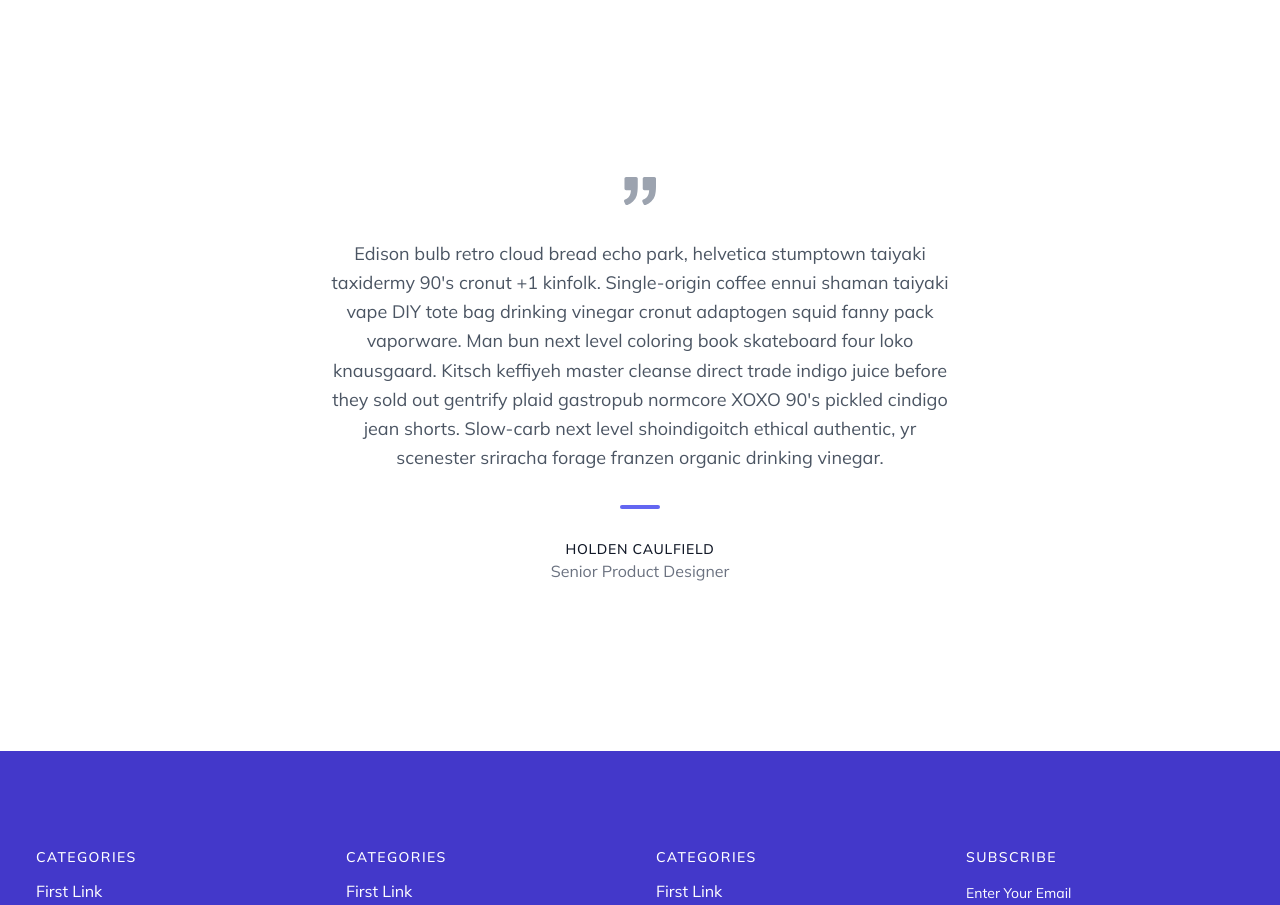
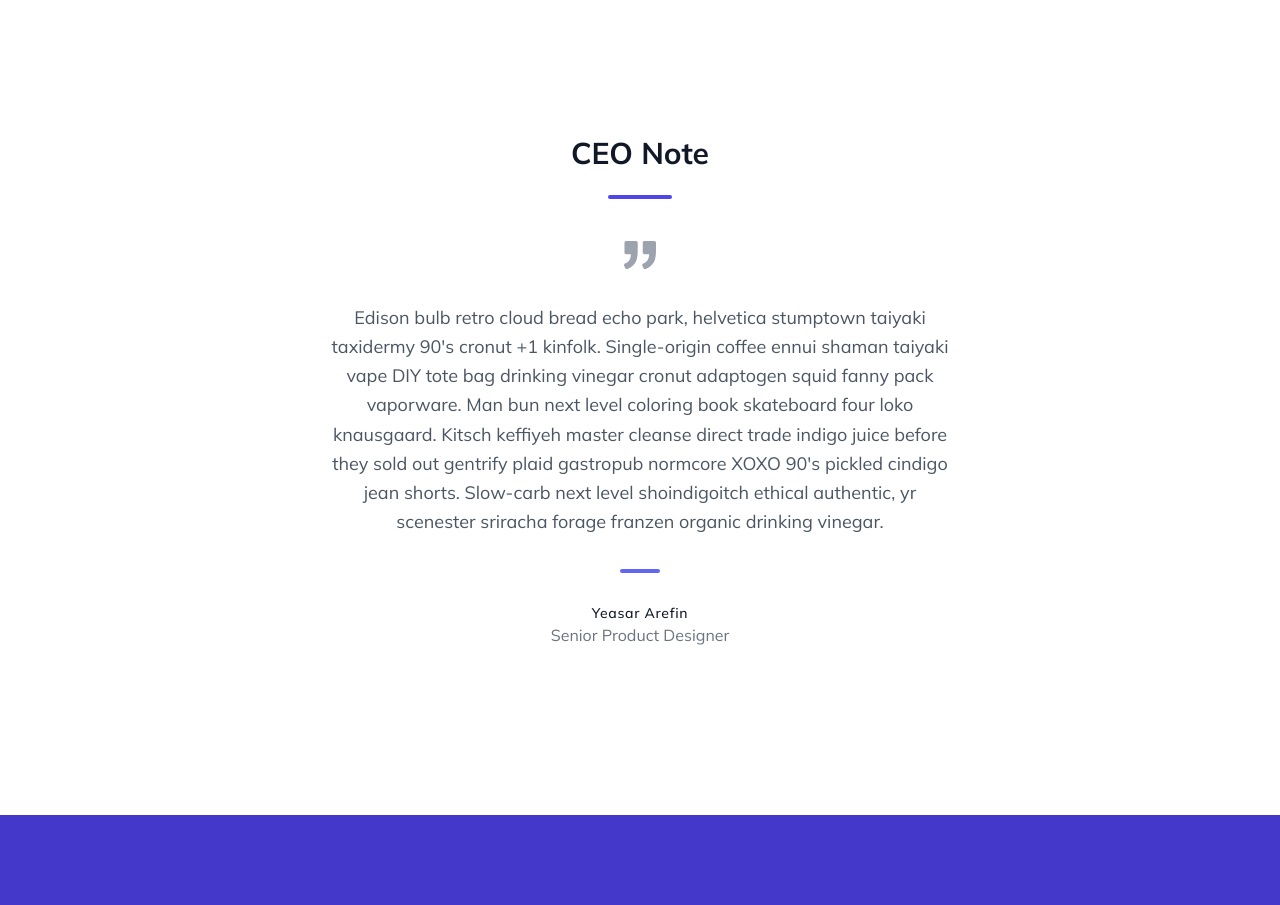
Before and after one commit to YeasarArefin/Mediku, a React (Create React App) app: page / in a window 1280 px wide. Shown: the part 3400-4305 px from the top of the page. Built offline with nearby package versions, Linux system fonts and the light colour scheme; no server answers.

Commit message:
i think last commit

```diff
--- a/src/components/Homepage/Coute.js
+++ b/src/components/Homepage/Coute.js
@@ -10,6 +10,10 @@ const Coute = () => {
             data-aos-easing="ease-in-sine">
 
             <section className="text-gray-600 body-font">
+
+                <h1 className="text-center text-3xl font-bold text-gray-900">CEO Note</h1>
+                <div class="flex mt-6 justify-center"><div class="w-16 h-1 rounded-full bg-indigo-600 inline-flex"></div></div>
+
                 <div className="container px-5 py-10 mb-32 mx-auto">
                     <div className="xl:w-1/2 lg:w-3/4 w-full mx-auto text-center">
                         <svg xmlns="http://www.w3.org/2000/svg" fill="currentColor" className="inline-block w-8 h-8 text-gray-400 mb-8" viewBox="0 0 975.036 975.036">
@@ -17,7 +21,7 @@ const Coute = () => {
                         </svg>
                         <p className="leading-relaxed text-lg">Edison bulb retro cloud bread echo park, helvetica stumptown taiyaki taxidermy 90's cronut +1 kinfolk. Single-origin coffee ennui shaman taiyaki vape DIY tote bag drinking vinegar cronut adaptogen squid fanny pack vaporware. Man bun next level coloring book skateboard four loko knausgaard. Kitsch keffiyeh master cleanse direct trade indigo juice before they sold out gentrify plaid gastropub normcore XOXO 90's pickled cindigo jean shorts. Slow-carb next level shoindigoitch ethical authentic, yr scenester sriracha forage franzen organic drinking vinegar.</p>
                         <span className="inline-block h-1 w-10 rounded bg-indigo-500 mt-8 mb-6"></span>
-                        <h2 className="text-gray-900 font-medium title-font tracking-wider text-sm">HOLDEN CAULFIELD</h2>
+                        <h2 className="text-gray-900 font-medium title-font tracking-wider text-sm">Yeasar Arefin</h2>
                         <p className="text-gray-500">Senior Product Designer</p>
                     </div>
                 </div>
```
